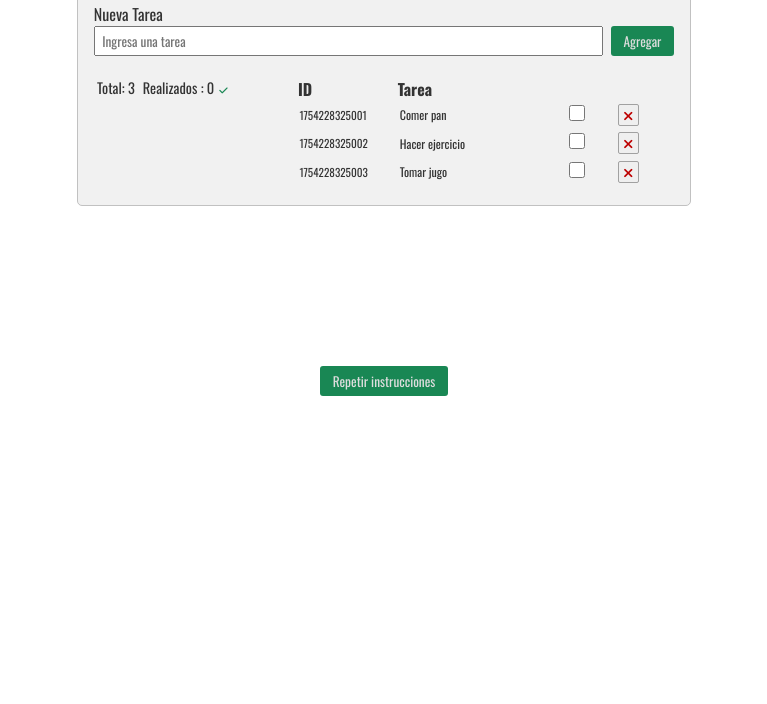
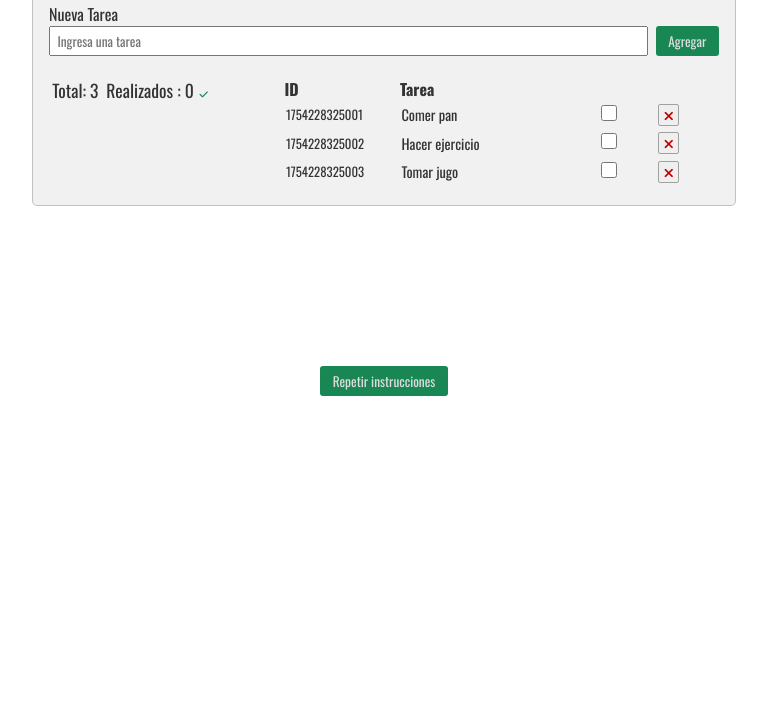
Before and after one commit to pbl-o/metodos-arreglos, a plain HTML site: page index.html in a window 1280 px wide. Shown: the part 96-800 px from the top of the page, without its empty margins (256-1023 px from the left). Drawn offline with nearby package versions, Linux system fonts and the light colour scheme.

Commit message:
STYLE/ adjust text dimentions

```diff
--- a/assets/css/styles.css
+++ b/assets/css/styles.css
@@ -281,23 +281,38 @@ width: 50%;
 
     .to-do-list-container {
 
-  width: 70%;
+  width: 80%;
 }
 
+.contadores-valores{
+  font-size: 1.1rem;
+}
+
+.id-div{
+  font-size: .8rem;
+
+}
+
+.name-div{
+font-size: .9rem;
+}
 
 
 }
 
 @media (min-width: 992px){
+
+
+
     .render-header-item{
     width: 29%;
 }
 
-.to-do-list-container {
+    .to-do-list-container {
 
-  width: 48%;
+  width: 70%;
+}
 
-}
 
 .info-area {
 width: 60%;
@@ -307,3 +322,26 @@ width: 60%;
 
 
 }
+
+@media (min-width: 1200px){
+
+
+
+    .render-header-item{
+    width: 29%;
+}
+
+    .to-do-list-container {
+
+  width: 55%;
+}
+
+
+.info-area {
+width: 60%;
+
+
+}
+
+
+}
```
